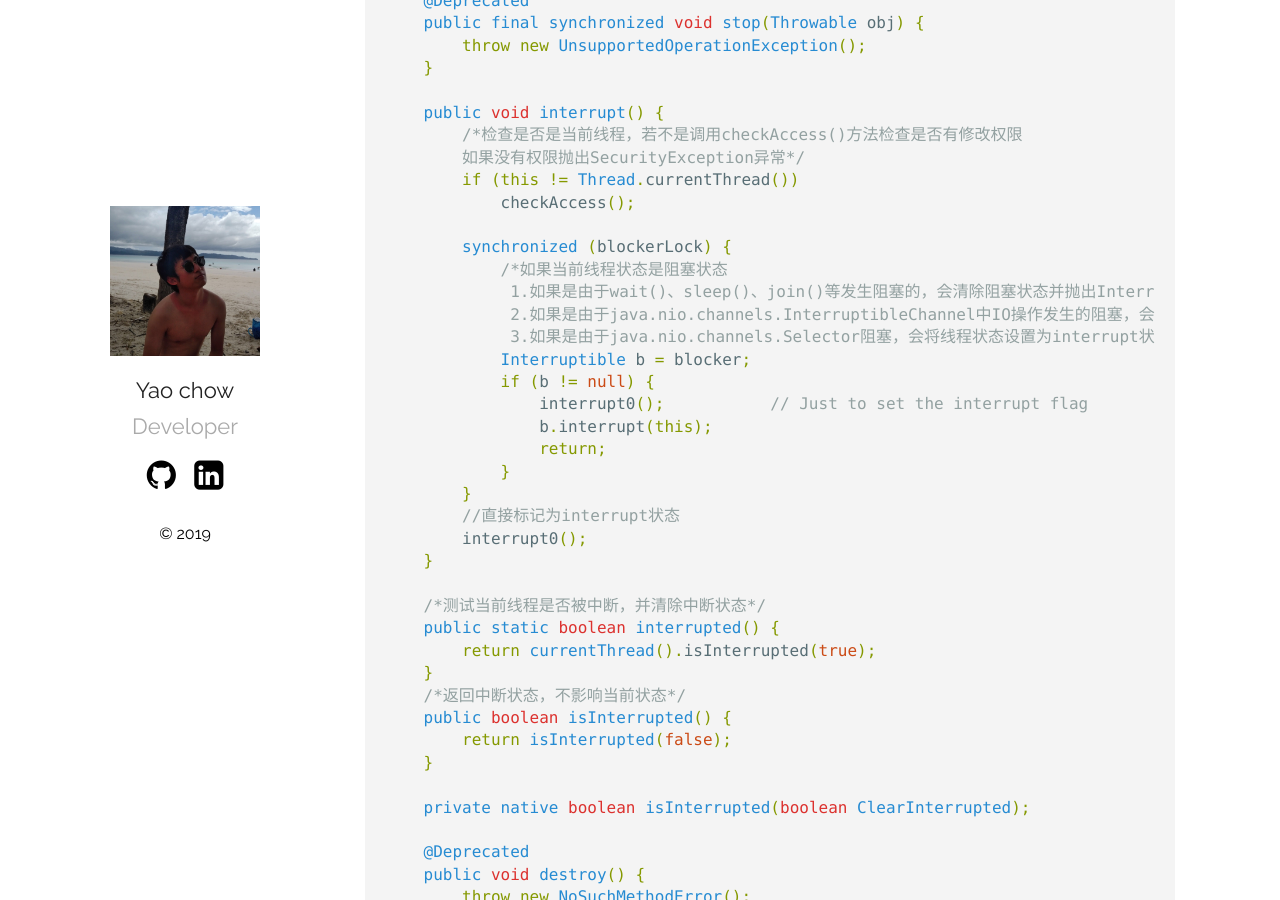
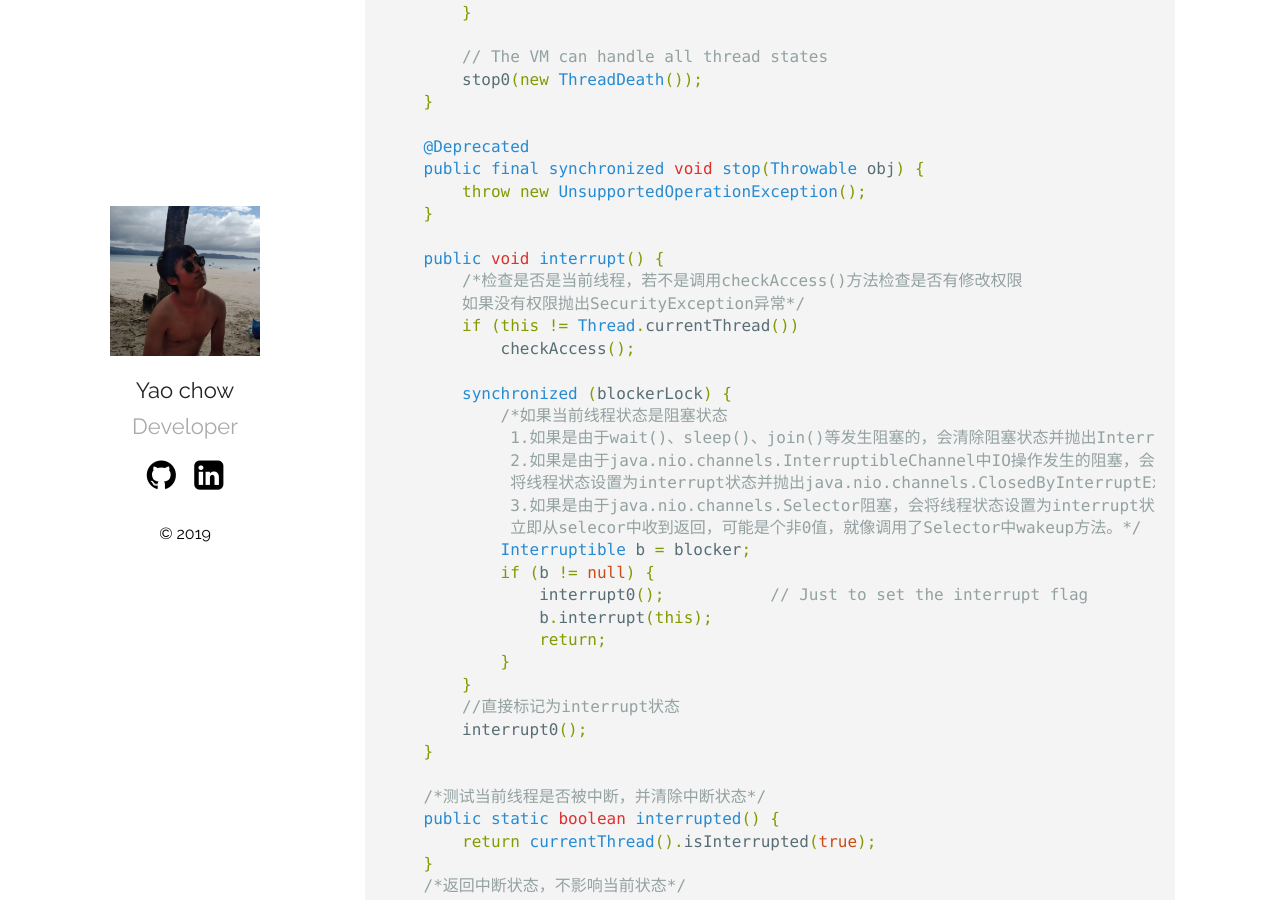
Before and after one commit to yyyyyyyy/yyyyyyyy.github.io, a Jekyll site: the page built from _posts/2018-10-04-Java-Thread（二）.md, in a window 1280 px wide and 900 px high, scrolled down 6168 px. Built offline with Jekyll 4.4.1, drawn with Linux system fonts in a browser that asks for light colours; comment, search, counter and statistics services are not loaded; some of the changed text lies outside the part shown.

```diff
--- a/_posts/2018-10-04-Java-Thread（二）.md
+++ b/_posts/2018-10-04-Java-Thread（二）.md
@@ -47,7 +52,10 @@ public class Thread implements Runnable {
     }
 
     private volatile String name;//线程名称，默认"Thread-" + nextThreadNum()。
-    private int            priority;//优先级，1～10。运行环境不一定都会支持分成10级，如果运行环境只支持5级，那么6和5效果是一样的。
+    //优先级，1～10。运行环境不一定都会支持分成10级，
+    // 如果运行环境只支持5级，那么6和5效果是一样的。
+    private int            priority;
+
     private Thread         threadQ;
     private long           eetop;
     private boolean     single_step;
@@ -67,7 +75,8 @@ public class Thread implements Runnable {
     private long nativeParkEventPointer;
     private long tid;//线程ID
     private static long threadSeqNumber;
-    private volatile int threadStatus = 0;//NEW,RUNNABLE,BLOCKED,WAITING,TIMED_WAITING,TERMINATED 线程的六种状态
+    //NEW,RUNNABLE,BLOCKED,WAITING,TIMED_WAITING,TERMINATED 线程的六种状态
+    private volatile int threadStatus = 0;
     private static synchronized long nextThreadID() {
         return ++threadSeqNumber;//线程序列
     }
@@ -286,8 +295,10 @@ public class Thread implements Runnable {
         synchronized (blockerLock) {
             /*如果当前线程状态是阻塞状态
              1.如果是由于wait()、sleep()、join()等发生阻塞的，会清除阻塞状态并抛出InterruptedException异常
-             2.如果是由于java.nio.channels.InterruptibleChannel中IO操作发生的阻塞，会关闭channel，将线程状态设置为interrupt状态并抛出java.nio.channels.ClosedByInterruptException异常
-             3.如果是由于java.nio.channels.Selector阻塞，会将线程状态设置为interrupt状态，立即从selecor中收到返回，可能是个非0值，就像调用了Selector中wakeup方法。*/
+             2.如果是由于java.nio.channels.InterruptibleChannel中IO操作发生的阻塞，会关闭channel，
+             将线程状态设置为interrupt状态并抛出java.nio.channels.ClosedByInterruptException异常
+             3.如果是由于java.nio.channels.Selector阻塞，会将线程状态设置为interrupt状态，
+             立即从selecor中收到返回，可能是个非0值，就像调用了Selector中wakeup方法。*/
             Interruptible b = blocker;
             if (b != null) {
                 interrupt0();           // Just to set the interrupt flag
```
Also changed, not shown: other parts of _posts/2018-10-04-Java-Thread（二）.md (+7 -2 lines).
